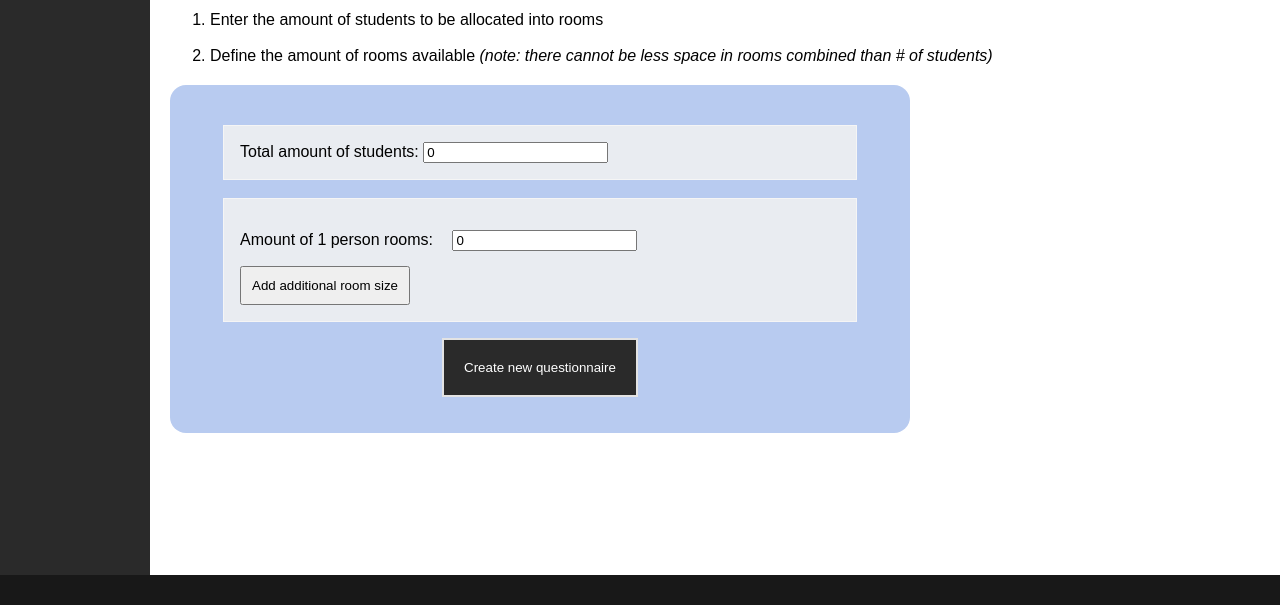
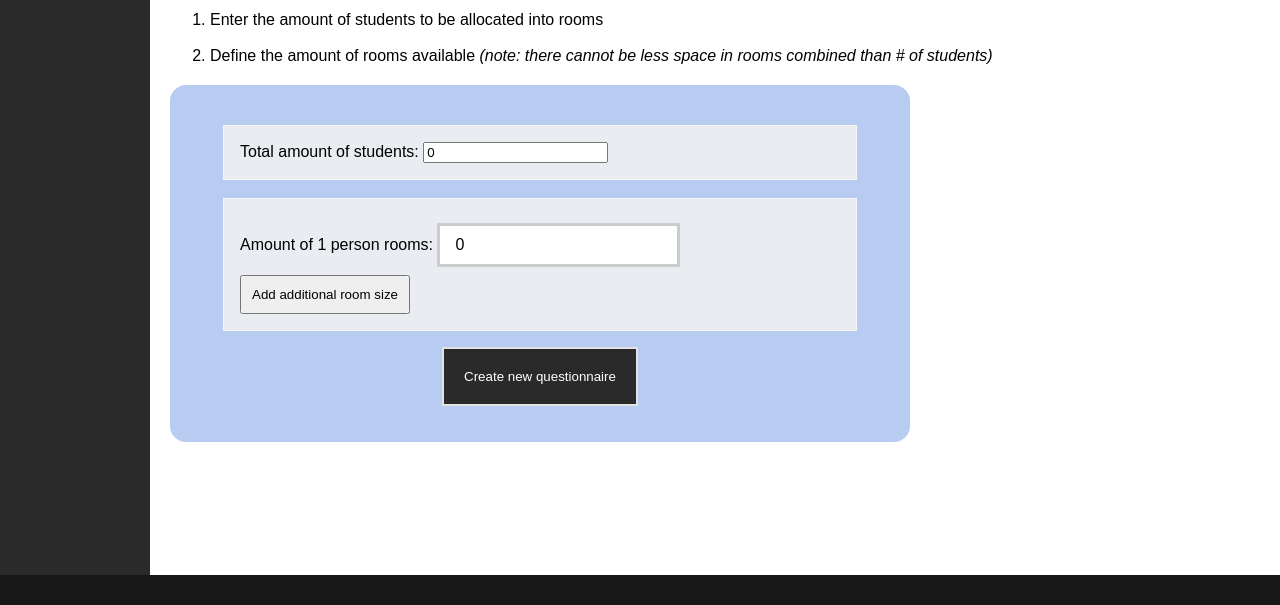
Before and after one commit to kaandersen/P2_project, a website: page NicklasStuff/new.html in a window 1280 px wide. Shown: the part 195-800 px from the top of the page. Drawn offline with Linux system fonts and the light colour scheme.

Commit message:
added css related to "new.html"

```diff
--- a/NicklasStuff/interface.css
+++ b/NicklasStuff/interface.css
@@ -96,7 +96,7 @@ body{
     padding: 40px 20px 20px 20px;
 }
 
-#NumStudents, #roomDefiner{
+#NumStudents, #roomDefiner, #QuestionnaireName{
     /*centers the content in the form*/
     margin: 0 auto;
     padding: 1em;
@@ -137,3 +137,18 @@ body{
     background: #2a2a2a;
     transition: 0.2s ease-in-out;
 }
+
+.text-field, .roomData{
+    font: inherit;
+    padding: 10px 15px;
+    margin: 8px 0;
+    box-sizing: border-box;
+    border: 3px solid #ccc;
+    -webkit-transition: 0.3s;
+    transition: 0.5s;
+    outline: none;
+}
+
+.text-field:focus, .roomData:focus{
+    border: 3px solid #555;
+}
```
